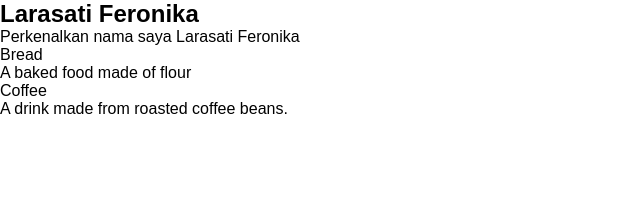
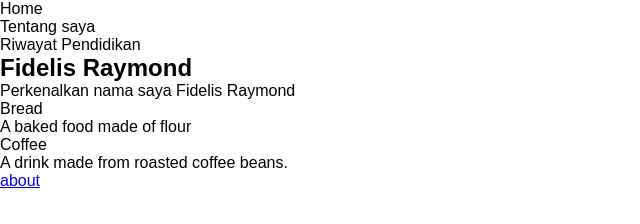
Before and after one commit to fidelisraymond62/my-test-repo, a plain HTML site: page index.html in a window 1280 px wide. Shown: the whole page, without its empty margins (0-640 px from the left). Drawn offline with Linux system fonts and the light colour scheme.

Commit message:
feat(nav): menambahkan fitur navbar dan membuat tombol link di index.html

```diff
--- a/index.html
+++ b/index.html
@@ -7,9 +7,16 @@
     <title>Latihan Git</title>
 </head>
 <body>
+    <nav>
+        <ul>
+            <li class="list list-1">Home</li>
+            <li class="list list-2">Tentang saya</li>
+            <li class="list list-3">Riwayat Pendidikan</li>
+        </ul>
+    </nav>
     <section class="header">
-        <h1 class="title">Larasati Feronika</h1>
-        <p class="about">Perkenalkan nama saya Larasati Feronika</p>
+        <h1 class="title">Fidelis Raymond</h1>
+        <p class="about">Perkenalkan nama saya Fidelis Raymond</p>
     </section>
     <section class="content">
         <div class="container">
@@ -21,6 +28,7 @@
             </dl>
         </div>
     </section>
+    <a href="about.html">about</a>
     <script src="app.js"></script>
 </body>
 </html>
```
